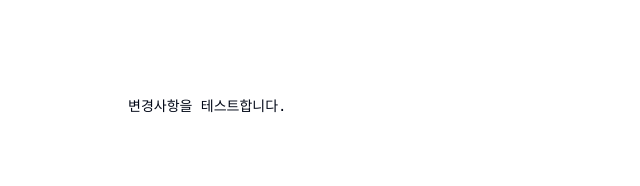
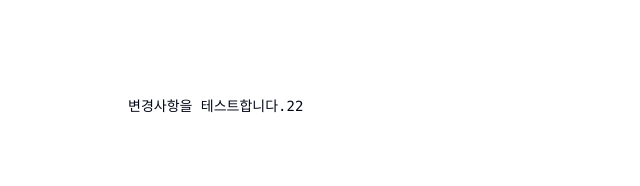
Before and after one commit to Nexters/kekeche-fe, a Next.js app: page / in a window 1280 px wide. Shown: the top 186 px of the page, without its empty margins (0-640 px from the left). Built offline with nearby package versions, Linux system fonts and the light colour scheme.

Commit message:
test: 배포 테스트용 커밋2 #13

```diff
--- a/src/app/page.tsx
+++ b/src/app/page.tsx
@@ -5,7 +5,7 @@ export default function Home() {
     return (
         <main className="flex min-h-screen flex-col items-center justify-between p-24">
             <div className="z-10 max-w-5xl w-full items-center justify-between font-mono text-sm lg:flex">
-                변경사항을 테스트합니다.
+                변경사항을 테스트합니다.22
             </div>
         </main>
     )
```
